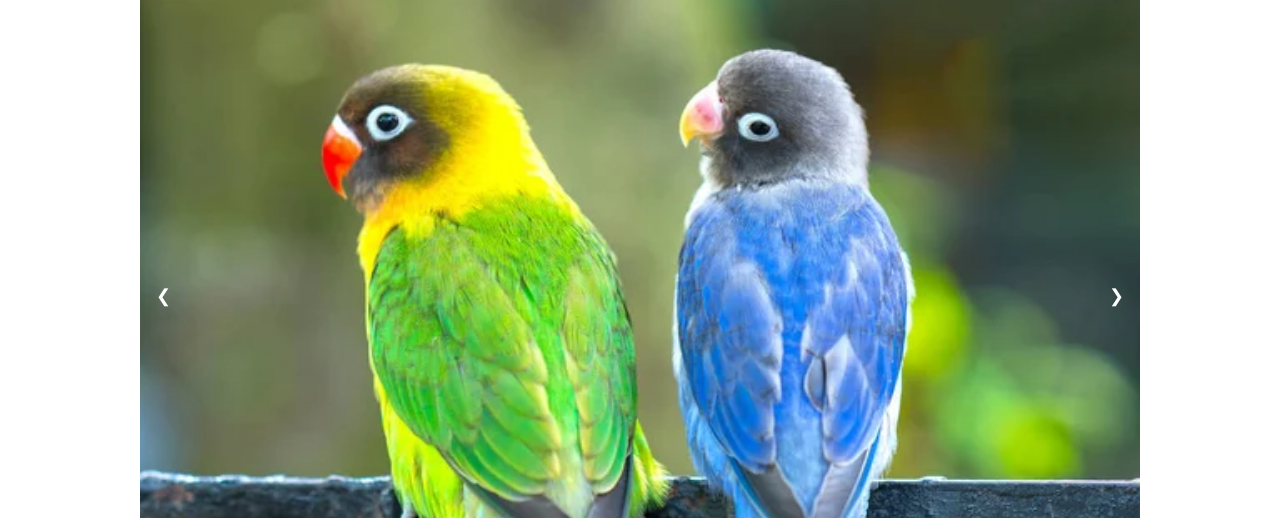
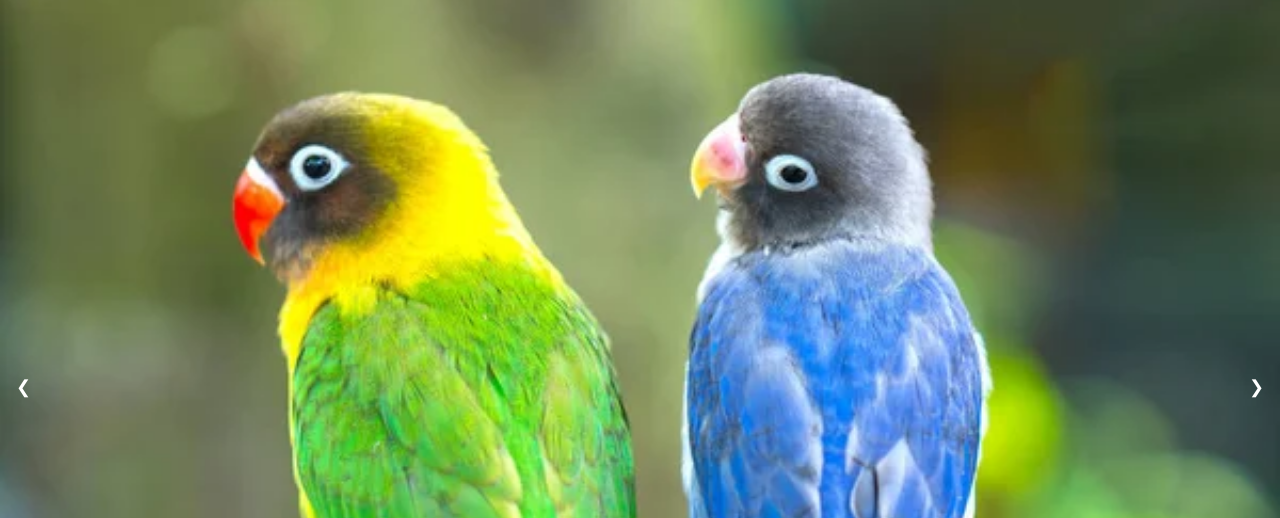
Before and after one commit to karsie75/wdd130, a plain HTML site: page birds/lovebirds.html in a window 1280 px wide. Shown: the part 282-800 px from the top of the page. Drawn offline with Linux system fonts and the light colour scheme.

Commit message:
took out max width for slider

```diff
--- a/birds/lovebirds.html
+++ b/birds/lovebirds.html
@@ -14,7 +14,6 @@
 
         /* Slideshow container */
         .slideshow-container {
-          max-width: 1000px;
           position: relative;
           margin: auto;
         }
```
Also changed, not shown: birds/parrots.html (+0 -1 lines).
